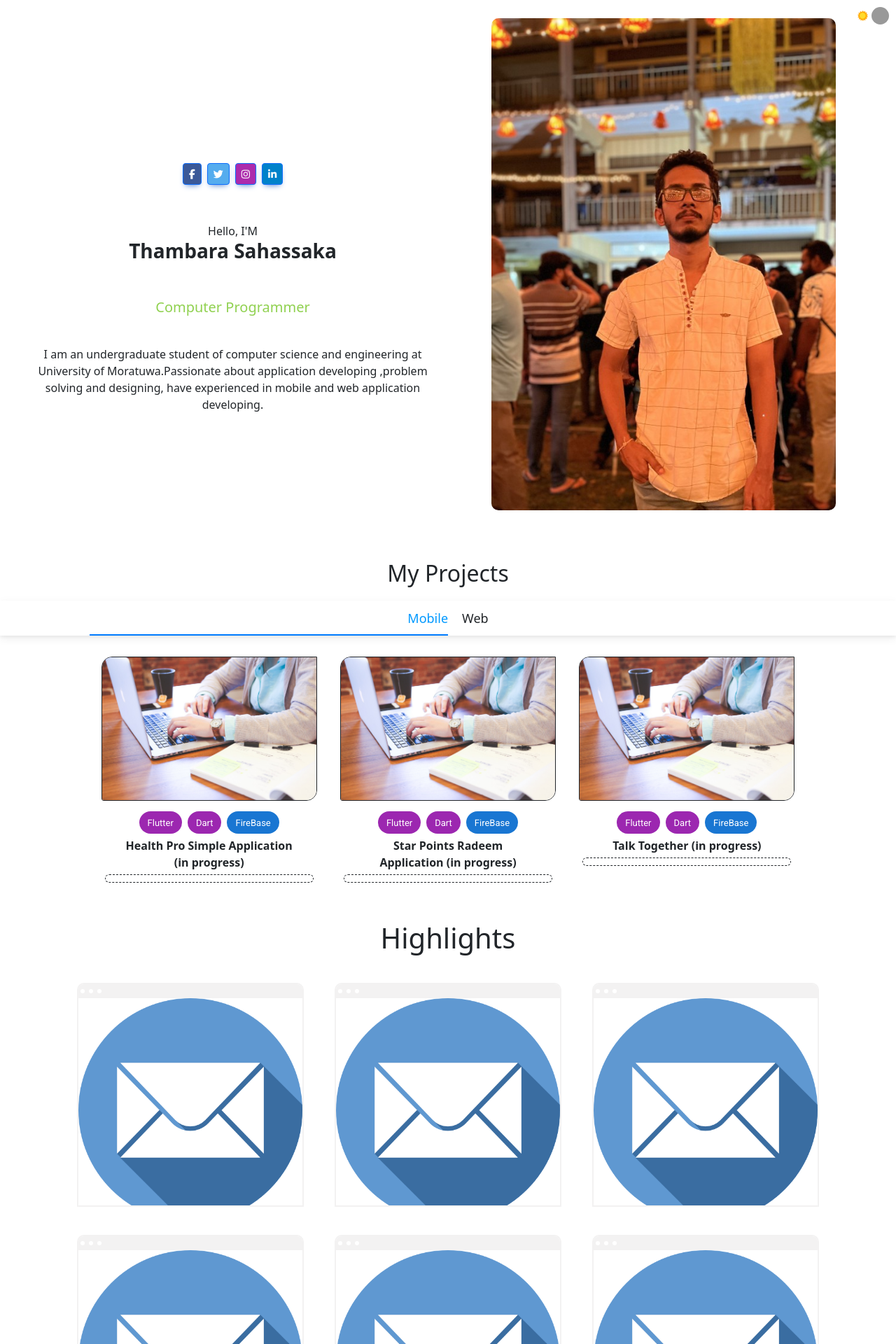
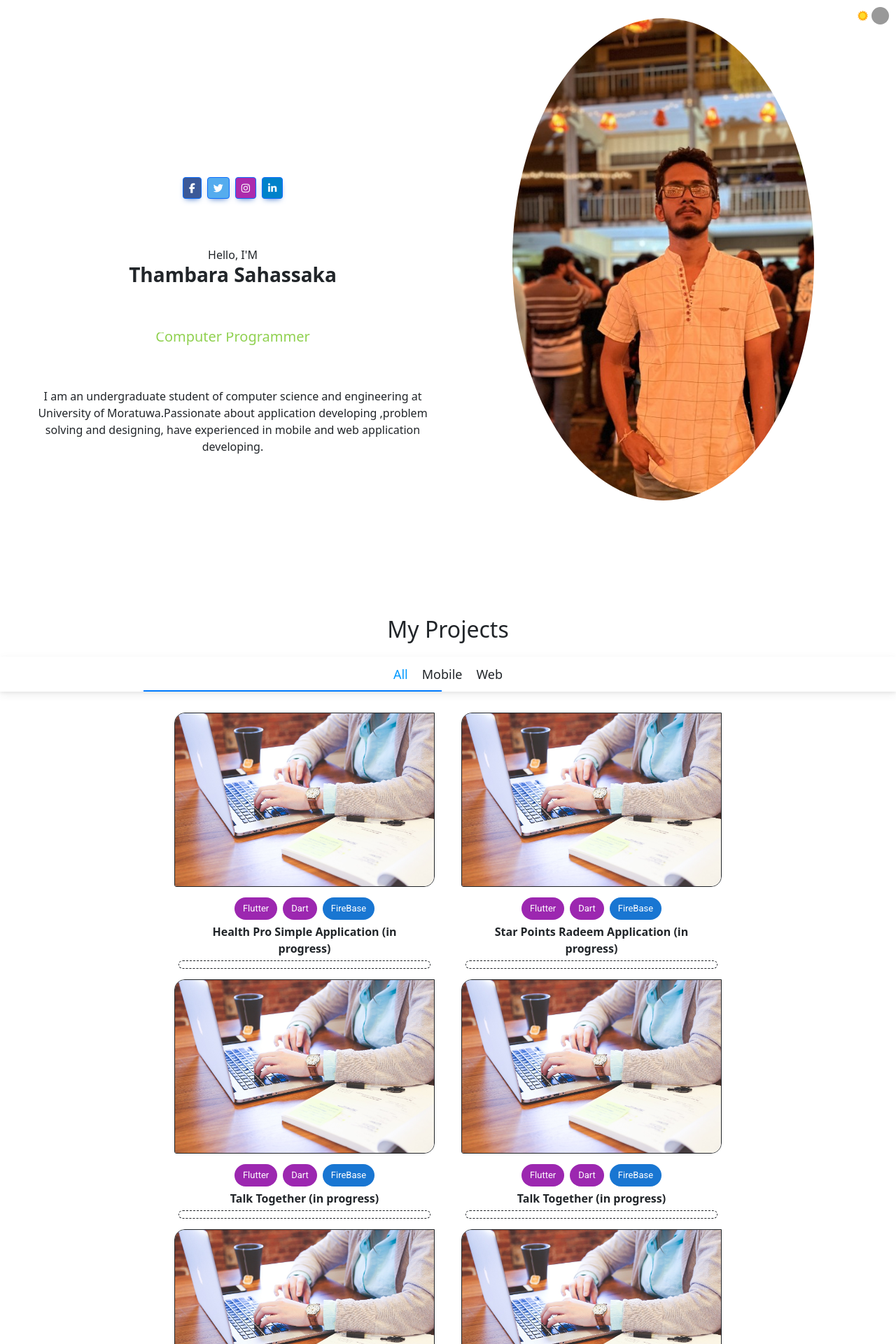
Before and after one commit to Thambara-20/myportfolio, a React (Create React App) app: page / in a window 1280 px wide. Shown: the top 1920 px of the page at 70% size. Built offline with nearby package versions, Linux system fonts and the light colour scheme.

Commit message:
updated about me and profile

```diff
--- a/src/PortfolioContainer/AboutMe/AboutMain.js
+++ b/src/PortfolioContainer/AboutMe/AboutMain.js
@@ -4,7 +4,7 @@ import Web from './Web';
 import './AboutmeMain.css';
 
 const AboutMain = () => {
-  const [activeTab, setActiveTab] = useState('mobile');
+  const [activeTab, setActiveTab] = useState('all'); // Set the default active tab to 'all'
 
   const handleTabChange = (tab) => {
     setActiveTab(tab);
@@ -15,6 +15,12 @@ const AboutMain = () => {
       <h2 className="a-title">My Projects</h2>
       <nav className="navbar">
         <ul className="navbar-nav">
+          <li
+            className={`nav-item ${activeTab === 'all' ? 'active' : ''}`}
+            onClick={() => handleTabChange('all')}
+          >
+            All
+          </li>
           <li
             className={`nav-item ${activeTab === 'mobile' ? 'active' : ''}`}
             onClick={() => handleTabChange('mobile')}
@@ -29,10 +35,17 @@ const AboutMain = () => {
           </li>
         </ul>
         {activeTab && (
-          <div className="bottom-line" style={{ left: activeTab === 'mobile' ? '10%' : '50%' }}></div>
+          <div className="bottom-line" style={{ left: activeTab === 'all' ? '16%' : activeTab === 'mobile' ? '33.33%' : '50%' }}></div>
         )}
       </nav>
 
+      {activeTab === 'all' && (
+        <div>
+          <Mobile darkMode />
+          <Web darkMode />
+          {/* Add other project components here if needed */}
+        </div>
+      )}
       {activeTab === 'mobile' && <Mobile darkMode />}
       {activeTab === 'web' && <Web darkMode />}
     </div>
--- a/src/PortfolioContainer/AboutMe/AboutmeMain.css
+++ b/src/PortfolioContainer/AboutMe/AboutmeMain.css
@@ -141,5 +141,5 @@ body, h1, h2, p, ul{
     height: 2px;
     background-color: #007bff; /* Change this to your desired bottom line color */
     transition: all 0.3s ease;
-    width: 40%; /* Half the width to center the line */
+    width: 33.33%; /* Half the width to center the line */
   }
--- a/src/PortfolioContainer/AboutMe/Mobile.css
+++ b/src/PortfolioContainer/AboutMe/Mobile.css
@@ -29,20 +29,20 @@
 .main-image-wrapper{
 
     display: flex;
-    width: 80%;
-    text-align: center;
+    width: 90%;
+
     flex-wrap: wrap;
+    justify-content: center;
 
 
 }
 .image-wrapper{
-    flex:1;
     display: flex;
-    justify-content: flex-start;
     margin: 5px 5px 5px 5px;
-
+    max-width: 400px;
     border-radius:15px 0px 15px 1px;
     align-items:center;
+
     flex-direction:column;
 
 }
--- a/src/PortfolioContainer/AboutMe/Mobile.js
+++ b/src/PortfolioContainer/AboutMe/Mobile.js
@@ -66,6 +66,22 @@ const Mobile = () => {
                                  and enable users to have meaningful conversations regardless of their native languages. </p>
                         </div>
                     </div>
+                    <div className="image-wrapper" >
+                        <div className="image-main">
+                            <img src={strpoints_p1} alt="" className="img-item" />
+                        </div>
+                        <div style={{ display: 'flex', width: '100%', alignItems: 'center', justifyContent: 'center' }}>
+                            <Chip label="Flutter" color="secondary" style={{ marginRight: '8px' }} />
+                            <Chip label="Dart" color="secondary" style={{ marginRight: '8px' }} />
+                            <Chip label="FireBase" color="primary" />
+                        </div>
+                        <div className="project-textline">Talk Together (in progress)</div>
+                        <div className="intro-box">
+                            <p>This Application is designed to facilitate communication between individuals who speak different languages.
+                                 Its primary purpose is to break down language barriers
+                                 and enable users to have meaningful conversations regardless of their native languages. </p>
+                        </div>
+                    </div>
                 </div>
             </div>
 
--- a/src/PortfolioContainer/Home/profile.css
+++ b/src/PortfolioContainer/Home/profile.css
@@ -3,7 +3,7 @@
 
     display:flex;
     padding: 19px 25px 0px 25px;
-    height: 100vh;
+    height: 110vh;
 
 }
 
@@ -81,6 +81,7 @@
 .profile-picture{
     flex: 1;
     position: relative;
+    border-radius: 50%;
 
 
 }
@@ -91,9 +92,9 @@
     top:7px;
     object-fit: cover;
     border-radius: 10px;
-    width: 80%;
-    height: 90%;
-    /* border-radius: 50%; */
+    width: 70%;
+    height: 80%;
+    border-radius: 50%;
     position: relative;
 
 
```
